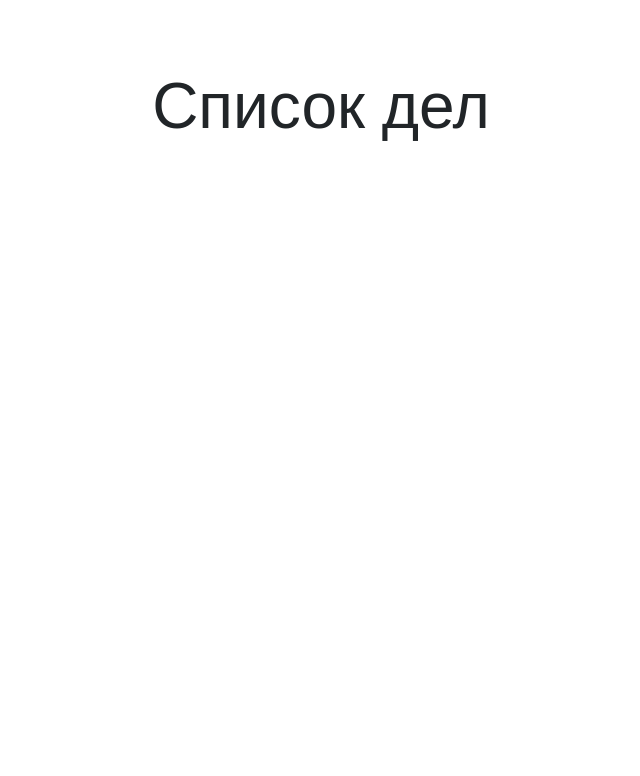
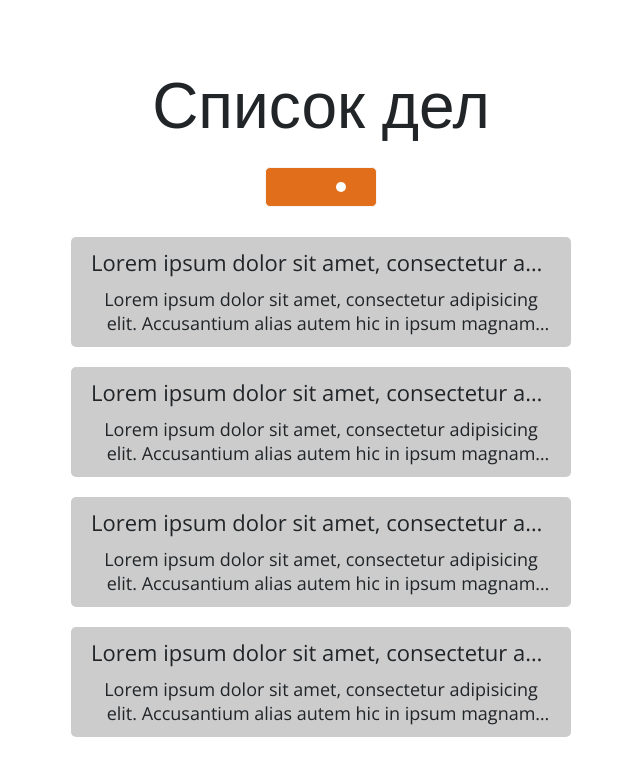
Before and after one commit to evd3v/todolist-vue, a Vue app: page / in a window 1280 px wide. Shown: the top 776 px of the page, without its empty margins (319-959 px from the left). Built offline with nearby package versions, Linux system fonts and the light colour scheme.

Commit message:
create BaseButton, DotsPreloader and TodoCard components

```diff
--- a/src/assets/sass/main.sass
+++ b/src/assets/sass/main.sass
@@ -29,5 +29,6 @@ body
 .title
   text-align: center
   font-size: 32px
+  margin-bottom: 20px
   @media (min-width: 992px)
     font-size: 64px
--- /dev/null
+++ b/src/components/TodoCard.vue
@@ -0,0 +1,47 @@
+<template lang="pug">
+  .todo-card
+    .todo-card-title
+      | Lorem ipsum dolor sit amet, consectetur adipisicing elit. Asperiores, at beatae ea error est explicabo fugit in inventore iusto labore, maiores nobis officia porro qui quisquam veritatis voluptas voluptates voluptatibus?
+    .todo-card-description
+      | Lorem ipsum dolor sit amet, consectetur adipisicing elit. Accusantium alias autem hic in ipsum magnam nisi odio optio saepe tempore? Ad corporis delectus labore officiis possimus. Deleniti eius reprehenderit sunt.
+</template>
+
+<script>
+export default {
+  name: 'TodoCard'
+}
+</script>
+
+<style lang="sass" scoped>
+.todo-card
+  display: flex
+  flex-direction: column
+  padding: 10px 20px
+  height: 110px
+  text-align: center
+  background-color: #ccc
+  transition: all 0.3s cubic-bezier(.25,.8,.25,1)
+  border-radius: 5px
+
+  &:not(:first-child)
+    margin-top: 20px
+
+  &:hover
+    cursor: pointer
+    box-shadow: 0 14px 28px rgba(0,0,0,0.25), 0 10px 10px rgba(0,0,0,0.22)
+
+  &-title
+    font-size: 22px
+    white-space: nowrap
+    overflow: hidden
+    text-overflow: ellipsis
+
+  &-description
+    display: -webkit-box
+    -webkit-line-clamp: 2
+    -webkit-box-orient: vertical
+    overflow: hidden
+    text-overflow: ellipsis
+    margin-top: 10px
+    font-size: 18px
+</style>
--- /dev/null
+++ b/src/components/base/BaseButton.vue
@@ -0,0 +1,73 @@
+<template lang="pug">
+  button(
+    class="button"
+    :data-disabled="disabled"
+    :data-variant="variant"
+    @click="onClick"
+  )
+    span(:class='{ loading }')
+      | {{ label }}
+    dots-preloader(v-if='loading')
+</template>
+
+<script>
+import DotsPreloader from '@/components/base/DotsPreloader'
+export default {
+  name: 'BaseButton',
+  components: { DotsPreloader },
+  props: {
+    variant: {
+      type: String,
+      default: 'primary'
+    },
+    disabled: {
+      type: Boolean,
+      default: false
+    },
+    label: {
+      type: String,
+      default: ''
+    },
+    loading: {
+      type: Boolean,
+      default: false
+    }
+  },
+  methods: {
+    onClick() {
+      this.$emit('click')
+    }
+  }
+}
+</script>
+
+<style lang="sass" scoped>
+.button
+  position: relative
+  font-family: inherit
+  border: 1px solid var(--light-gray)
+  line-height: 40px
+  height: 40px
+  font-weight: 500
+  font-size: 16px
+  color: var(--white)
+  border-radius: 5px
+  padding: 0 30px
+  display: flex
+  align-items: center
+  justify-content: center
+  white-space: nowrap
+
+  .loading
+    display: none
+
+  &[data-disabled='true']
+    pointer-events: none
+    opacity: 0.4
+
+  &[data-variant="primary"]
+    background-color: var(--dark-grayish-blue)
+
+  &[data-variant="error"]
+    background-color: var(--vivid-orange)
+</style>
--- /dev/null
+++ b/src/components/base/DotsPreloader.vue
@@ -0,0 +1,62 @@
+<template lang="pug">
+  .preloader
+    .dots
+      .dot(v-for="dot in 3" :key='dot')
+</template>
+
+<script>
+export default {
+  name: 'DotsPreloader'
+}
+</script>
+
+<style lang="sass" scoped>
+.preloader
+  display: flex
+  justify-content: center
+  align-items: center
+  width: 100%
+  height: 100%
+
+  .dots
+    display: flex
+
+    .dot
+      width: 10px
+      height: 10px
+      background-color: var(--white)
+      border-radius: 50%
+      transition: all 0.2s
+      animation: dot 1.5s infinite linear
+      opacity: 1
+      transform: scale(1)
+      &:nth-child(2)
+        animation-delay: 0.3s
+
+      &:nth-child(3)
+        animation-delay: 0.6s
+
+      &:not(:last-child)
+        margin-right: 10px
+
+    @keyframes dot
+      0%
+        opacity: 1
+        transform: scale(1)
+
+      13.33%
+        opacity: 0
+        transform: scale(0.5)
+
+      40%
+        opacity: 0
+        transform: scale(0.5)
+
+      53.33%
+        opacity: 1
+        transform: scale(1)
+
+      100%
+        opacity: 1
+        transform: scale(1)
+</style>
--- a/src/views/Main.vue
+++ b/src/views/Main.vue
@@ -2,10 +2,29 @@
   .main-page
     .title
       | Список дел
+    base-button(label="Добавить задачу" variant="error" loading)
+    .main-page-todos
+      todo-card
+      todo-card
+      todo-card
+      todo-card
 </template>
 
 <script>
+import TodoCard from '@/components/TodoCard'
+import BaseButton from '@/components/base/BaseButton'
 export default {
-  name: 'MainPage'
+  name: 'MainPage',
+  components: { BaseButton, TodoCard }
 }
 </script>
+
+<style lang="sass" scoped>
+.main-page
+  display: flex
+  flex-direction: column
+  align-items: center
+  &-todos
+    margin: 30px auto
+    max-width: 500px
+</style>
```
